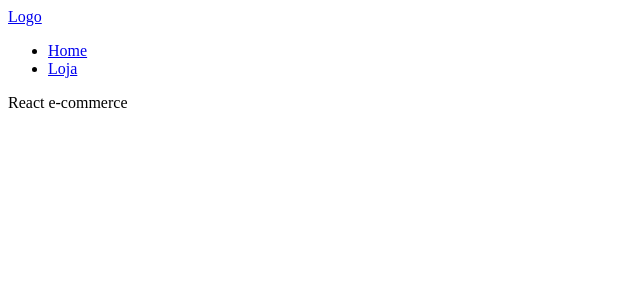
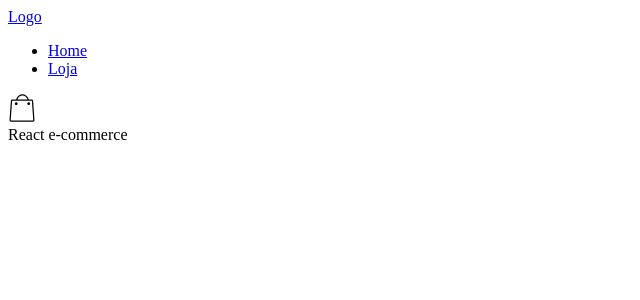
Before and after one commit to CleytonFerreira/sartorial, a Next.js app: page / in a window 1280 px wide. Shown: the top 300 px of the page, without its empty margins (0-640 px from the left). Built offline with nearby package versions, Linux system fonts and the light colour scheme.

Commit message:
Cart icon

```diff
--- /dev/null
+++ b/src/components/CartIcon/index.jsx
@@ -0,0 +1,17 @@
+import Link from "next/link";
+import Image from "next/image";
+import './CartIcon.module.css';
+
+const CartIcon = () => {
+    return (
+        <div className="cart">
+            <Image
+                src="/shopping_bag.svg"
+                height={28}
+                width={28}
+                alt="" />
+        </div>
+    )
+}
+
+export default CartIcon
--- a/src/components/Header/index.jsx
+++ b/src/components/Header/index.jsx
@@ -1,5 +1,6 @@
 import Link from "next/link";
 import './Header.module.css';
+import CartIcon from "../CartIcon";
 
 const Header = () => {
     return (
@@ -12,6 +13,7 @@ const Header = () => {
                 <li><Link href='/loja'>Loja</Link></li>
             </ul>
             <Link href='/shop'></Link>
+            <CartIcon />
         </nav>
     )
 }
```
Also changed, not shown: public/shopping_bag.svg (added), src/components/CartIcon/CartIcon.module.css (added).
